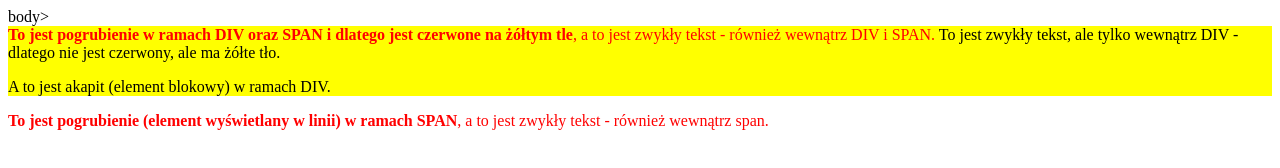
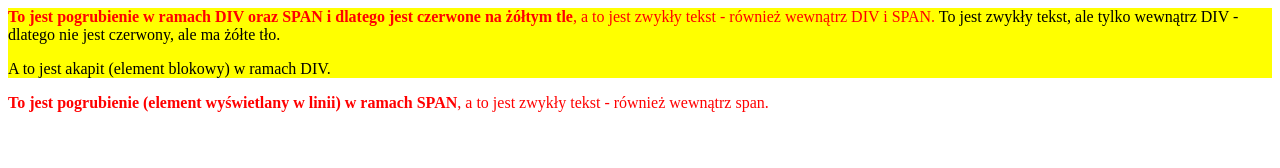
Before and after one commit to syzmek223/CSS_klasa2K, a plain HTML site: page GRADZ_z17.2.html in a window 1280 px wide. Drawn offline with Linux system fonts and the light colour scheme.

Commit message:
Update GRADZ_z17.2.html

```diff
--- a/GRADZ_z17.2.html
+++ b/GRADZ_z17.2.html
@@ -1,7 +1,7 @@
 
 <!doctype html>
 <html>
-body>
+<body>
 <div style="background-color:yellow">
  <span style="color:red">
  <b>To jest pogrubienie w ramach DIV oraz SPAN i dlatego jest czerwone na żółtym tle</b>,
```
